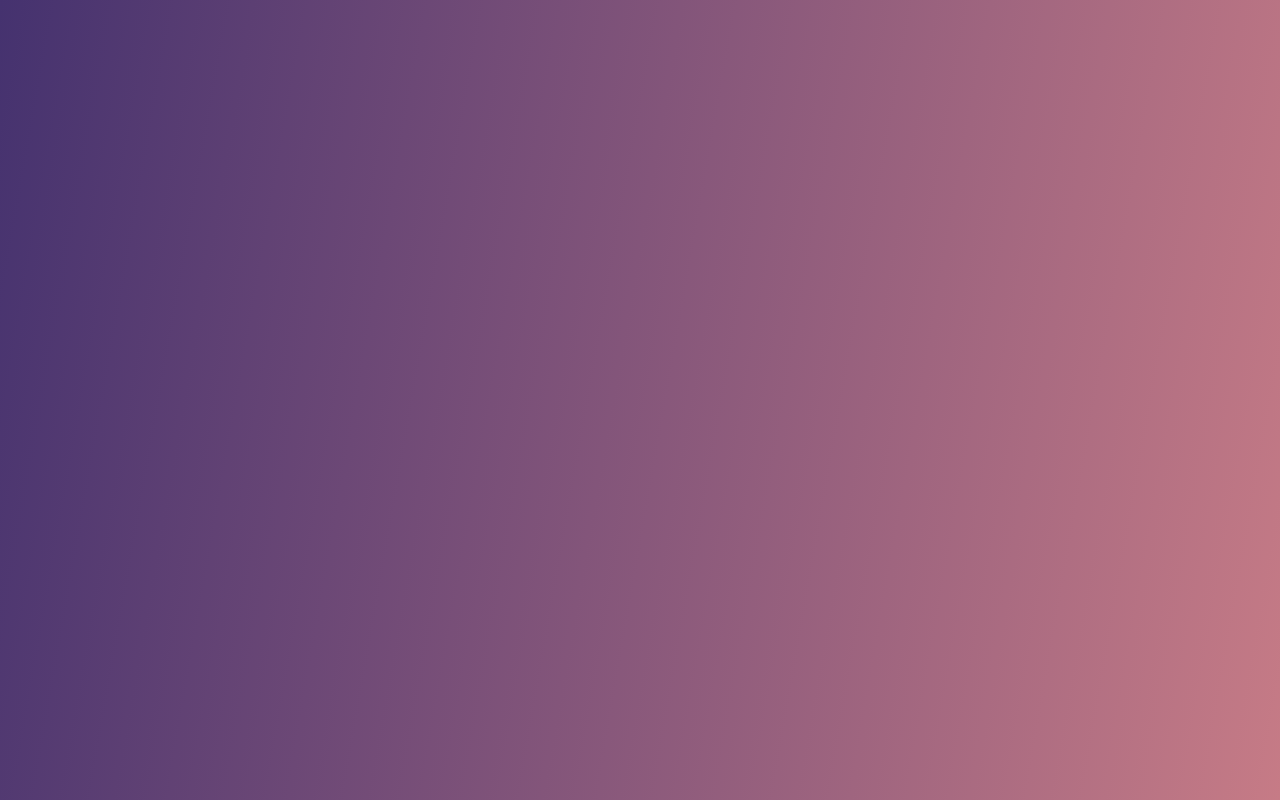
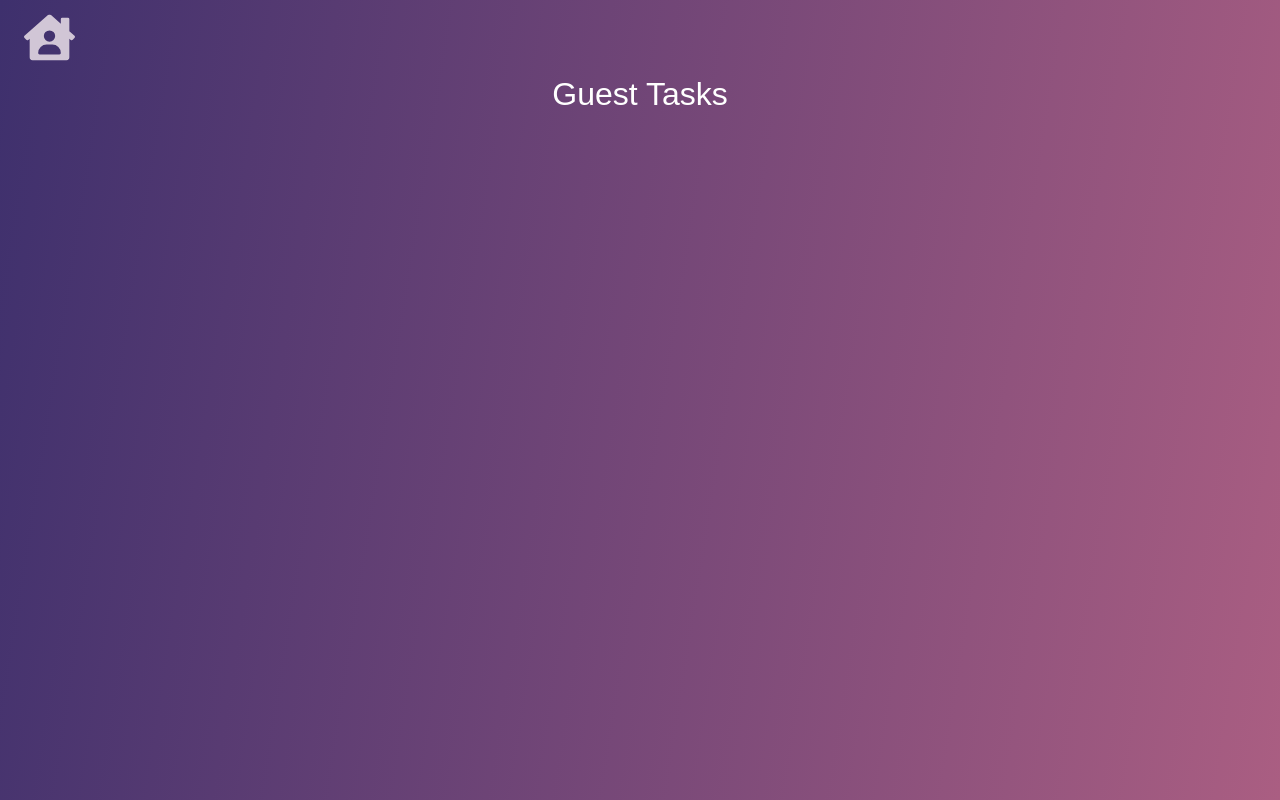
Before and after one commit to ssung0831/roomiez_frontend, a React (Create React App) app in the folder my-react-app/: page /ScheduleGuest in a window 1280 px wide. Before the commit this address had no page. Built offline with nearby package versions, Linux system fonts and the light colour scheme; the HTML template or start-up script is replaced by a standard one.

Commit message:
Adding guest functionality

```diff
--- a/my-react-app/src/App.js
+++ b/my-react-app/src/App.js
@@ -6,6 +6,7 @@ import { ScheduleCloseup } from "./pages/ScheduleCloseup";
 import {Login} from "./pages/Login";
 import {Register} from "./pages/Register";
 import {Schedule} from "./pages/Schedule";
+import {ScheduleGuest} from "./pages/ScheduleGuest";
 import {JoinGroup} from "./pages/JoinGroup";
 import {Remove} from "./pages/Remove";
 import 'bootstrap/dist/css/bootstrap.min.css';
@@ -23,6 +24,7 @@ function App() {
       <Route path = "/" element = {<Login />} />
       <Route path = "/Register" element = {<Register />} />
       <Route path = "/Schedule" element = {<Schedule />} />
+      <Route path = "/ScheduleGuest" element = {<ScheduleGuest />} />
       <Route path = "/JoinGroup" element = {<JoinGroup />} />
       <Route path = "/Banner" element = {<Banner />} />
       <Route path = "/Remove" element = {<Remove />} />
--- /dev/null
+++ b/my-react-app/src/pages/ScheduleGuest.css
@@ -0,0 +1,60 @@
+.ScheduleGuest {
+    overflow-x: auto;
+    overflow-y: auto;
+    text-align: center;
+    min-height: 100vh;
+    align-items: center;
+    justify-content: center;
+    background-image: linear-gradient(99deg, #3e306d, #aa5e82);
+    font-family: 'Raleway';
+    background-position: center;
+    background-size:cover;
+    background-repeat: no-repeat;
+  }
+
+  .scheduleGuest {
+    display: flex;
+    flex-direction: row;
+    align-items: flex-start;
+    justify-content: space-evenly;
+    overflow-y: scroll;
+  }
+
+  .Roommate {
+    display: flex;
+    flex-direction: column;
+  }
+
+    .roomieName {
+      font-family: 'Raleway', sans-serif;
+      color:white;
+    }
+
+
+
+    .taskBox:hover {
+      background-image: linear-gradient(99deg,#9c5484, #b26984) !important;
+      color: white !important;
+    }
+
+
+
+    .taskBox {
+      margin-top: 20px !important;
+      background-color: #D1C6D6 !important;
+      border-radius: 40px !important;
+      color:black !important;
+      height: 125px !important;
+      width: 225px !important;
+      opacity: 0.8 !important;
+      border: none !important;
+      font-family: 'Arial' !important;
+      font-size: 20px !important;
+    }
+
+    span{
+      margin-top: 10px;
+      display: block;
+      color: #3e306d ;
+      font-size: 25px;
+    }
--- /dev/null
+++ b/my-react-app/src/pages/ScheduleGuest.jsx
@@ -0,0 +1,33 @@
+import { FaHouseUser} from 'react-icons/fa';
+import React, { useEffect, useState } from 'react';
+import Container from 'react-bootstrap/Container'
+import Button from 'react-bootstrap/Button'
+
+
+
+import './ScheduleGuest.css';
+
+function getTasks(name, description, repeat) {
+ // let button = <Button className="taskBox" key={name} href = {`/ScheduleGuestCloseup/${task.ID}`}> <span> {task.name}</span> Due Date: {task.endDate}</Button>
+
+}
+
+export const ScheduleGuest = () => {
+
+    return (
+      <div className="container-fluid ScheduleGuest">
+        <a href="/Banner">
+          <FaHouseUser style={{ fontSize: '75px', color: '#D1C6D6', display: 'flex', justifyContent: 'flex-start', padding: '12px' }} />
+        </a>
+        <div className="scheduleGuest">
+
+          <div className="Roommate" key="">
+          <h2 className='roomieName'>Guest Tasks</h2>
+          {/* {roommates[roommateName].map((task, index) => ( */}
+            {/* <Button className="taskBox" key={index} href = {`/ScheduleCloseup/${task.ID}`}> <span> {task.name}</span> Due Date: {task.endDate}</Button> */}
+          {/* ))} */}
+          </div>
+        </div>
+      </div>
+    );
+  }
```
Also changed, not shown: my-react-app/src/pages/ScheduleGuestCloseup.jsx (added, +48 -0 lines), my-react-app/src/pages/Landing.jsx (added).
